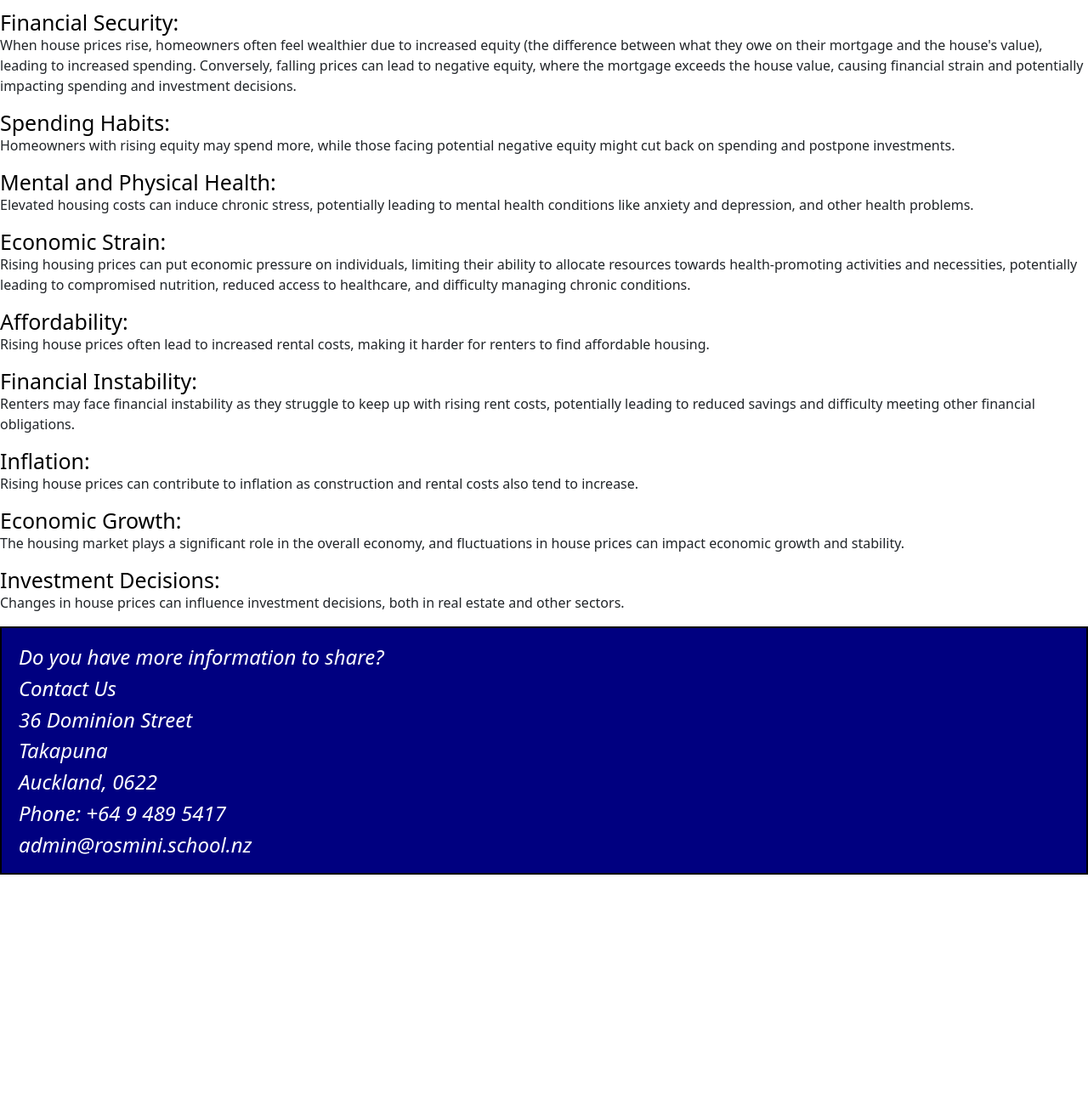
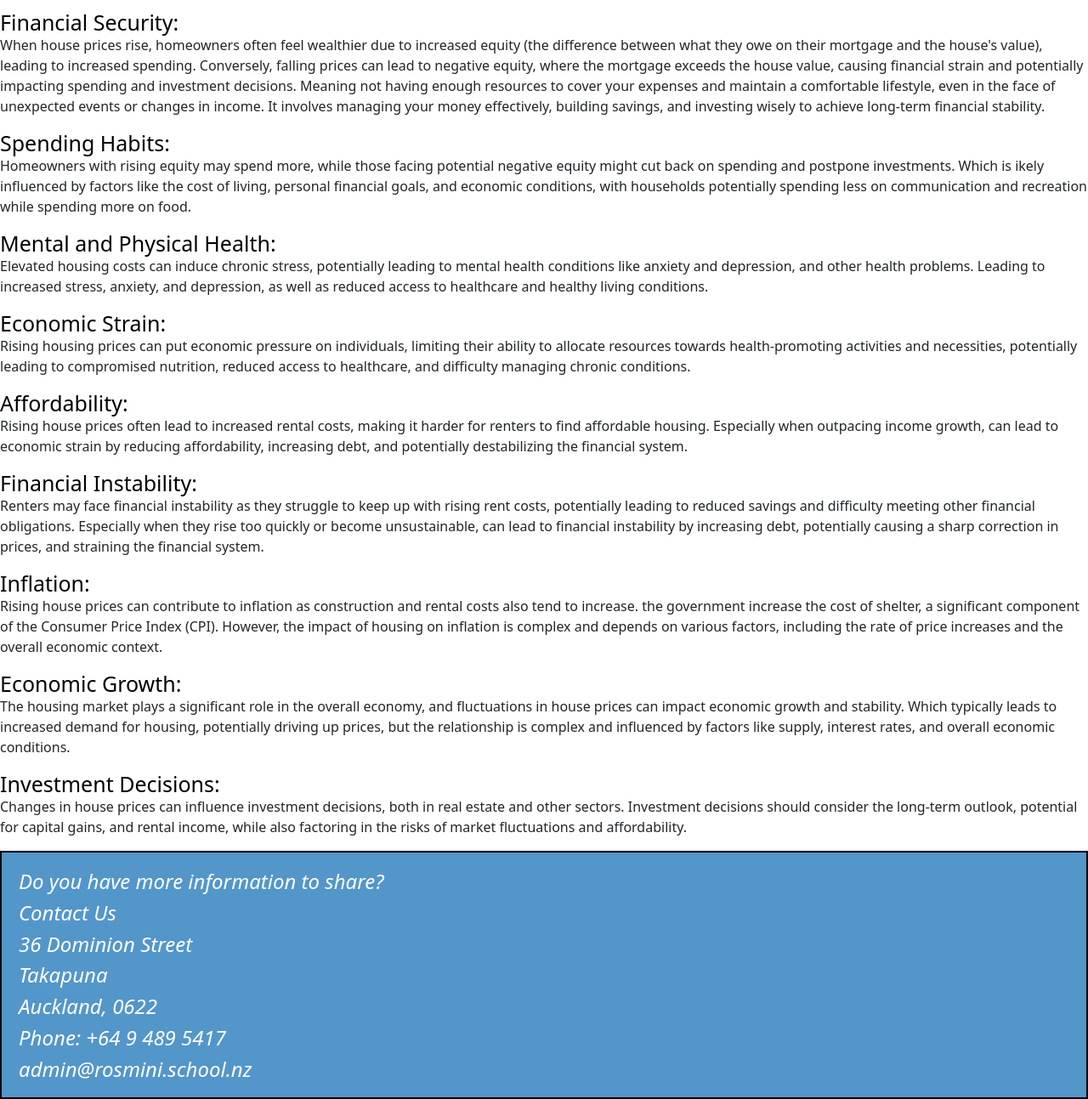
Before and after one commit to XDMenma/dte_asessment_yr13, a PHP site: page /Main/affect.php in a window 1280 px wide. Shown: the part 333-1626 px from the top of the page at 85% size. Before the commit the page ends 1362 px from the top, so only its background shows below. Run offline with PHP 8.4, Linux system fonts and the light colour scheme.

Commit message:
write a message

```diff
--- a/public/Main/Solution.php
+++ b/public/Main/Solution.php
@@ -4,7 +4,8 @@
 <h1>What can we do to help</h1>
 <p>A multifaceted strategy is necessary to address the global issue of rising housing prices.
 First and foremost, it is imperative to increase the supply of housing, which can be done by building more reasonably priced homes, easing zoning regulations, and providing incentives to developers who construct affordable units.
-Tax laws should also be changed to discourage speculative real estate investments and encourage the construction of affordable housing. Additionally, underutilised land or vacant properties could be taxed to encourage their use. Rent-to-own programs, low-interest loans, and down payment assistance for first-time homebuyers can all help people get into the housing market.
+Tax laws should also be changed to discourage speculative real estate investments and encourage the construction of affordable housing. Additionally, underutilised land or vacant properties could be taxed to encourage their use.
+Rent-to-own programs, low-interest loans, and down payment assistance for first-time homebuyers can all help people get into the housing market.
 Additionally, increasing rental housing options and enhancing public transportation can ease the strain on urban housing markets, allowing people to live in suburban areas while still having access to jobs and amenities.</p>
 
 <form>
--- a/public/Main/affect.php
+++ b/public/Main/affect.php
@@ -5,21 +5,33 @@
 <p>Rising or falling house prices significantly impact people's financial well-being, spending habits, and even their mental and physical health, influencing everything from housing affordability to investment decisions.
 <p>Here's a more detailed look at the effects of house price fluctuations:</p>
 <h2>Financial Security:</h2>
-<p>When house prices rise, homeowners often feel wealthier due to increased equity (the difference between what they owe on their mortgage and the house's value), leading to increased spending. Conversely, falling prices can lead to negative equity, where the mortgage exceeds the house value, causing financial strain and potentially impacting spending and investment decisions.</p>
+<p>When house prices rise, homeowners often feel wealthier due to increased equity (the difference between what they owe on their mortgage and the house's value), leading to increased spending. Conversely,
+falling prices can lead to negative equity, where the mortgage exceeds the house value, causing financial strain and potentially impacting spending and investment decisions.
+Meaning not having enough resources to cover your expenses and maintain a comfortable lifestyle, even in the face of unexpected events or changes in income.
+It involves managing your money effectively, building savings, and investing wisely to achieve long-term financial stability.</p>
 <h2>Spending Habits:</h2>
-<p>Homeowners with rising equity may spend more, while those facing potential negative equity might cut back on spending and postpone investments.</p>
+<p>Homeowners with rising equity may spend more, while those facing potential negative equity might cut back on spending and postpone investments.
+Which is ikely influenced by factors like the cost of living, personal financial goals, and economic conditions, with households potentially spending less on communication and recreation while spending more on food.</p>
 <h2>Mental and Physical Health:</h2>
-<p>Elevated housing costs can induce chronic stress, potentially leading to mental health conditions like anxiety and depression, and other health problems.</p>
+<p>Elevated housing costs can induce chronic stress, potentially leading to mental health conditions like anxiety and depression, and other health problems.
+Leading to increased stress, anxiety, and depression, as well as reduced access to healthcare and healthy living conditions.</p>
 <h2>Economic Strain:</h2>
-<p>Rising housing prices can put economic pressure on individuals, limiting their ability to allocate resources towards health-promoting activities and necessities, potentially leading to compromised nutrition, reduced access to healthcare, and difficulty managing chronic conditions.</p>
+<p>Rising housing prices can put economic pressure on individuals, limiting their ability to allocate resources towards health-promoting activities and necessities,
+potentially leading to compromised nutrition, reduced access to healthcare, and difficulty managing chronic conditions.</p>
 <h2>Affordability:</h2>
-<p>Rising house prices often lead to increased rental costs, making it harder for renters to find affordable housing.</p>
+<p>Rising house prices often lead to increased rental costs, making it harder for renters to find affordable housing.
+Especially when outpacing income growth, can lead to economic strain by reducing affordability, increasing debt, and potentially destabilizing the financial system.</p>
 <h2>Financial Instability:</h2>
-<p>Renters may face financial instability as they struggle to keep up with rising rent costs, potentially leading to reduced savings and difficulty meeting other financial obligations.</p>
+<p>Renters may face financial instability as they struggle to keep up with rising rent costs, potentially leading to reduced savings and difficulty meeting other financial obligations.
+Especially when they rise too quickly or become unsustainable, can lead to financial instability by increasing debt, potentially causing a sharp correction in prices, and straining the financial system. </p>
 <h2>Inflation:</h2>
-<p>Rising house prices can contribute to inflation as construction and rental costs also tend to increase.</p>
+<p>Rising house prices can contribute to inflation as construction and rental costs also tend to increase.
+the government increase the cost of shelter, a significant component of the Consumer Price Index (CPI). However, the impact of housing on inflation is complex and depends on various factors,
+including the rate of price increases and the overall economic context. </p>
 <h2>Economic Growth:</h2>
-<p>The housing market plays a significant role in the overall economy, and fluctuations in house prices can impact economic growth and stability.</p>
+<p>The housing market plays a significant role in the overall economy, and fluctuations in house prices can impact economic growth and stability.
+Which typically leads to increased demand for housing, potentially driving up prices, but the relationship is complex and influenced by factors like supply, interest rates, and overall economic conditions. </p>
 <h2>Investment Decisions:</h2>
-<p>Changes in house prices can influence investment decisions, both in real estate and other sectors.</p>
+<p>Changes in house prices can influence investment decisions, both in real estate and other sectors.
+Investment decisions should consider the long-term outlook, potential for capital gains, and rental income, while also factoring in the risks of market fluctuations and affordability. </p>
 <?php include (SHARED_PATH . "/footer.php") ?>
--- a/public/stylesheet/styles.css
+++ b/public/stylesheet/styles.css
@@ -9,7 +9,7 @@ h3{
 	font-size: 50;
 	color: Black;
 	display:flex;
-	justify-content:left;
+	text-align: center;
 	margin: 0;
 }
 h2{
@@ -18,9 +18,10 @@ h2{
 	display:flex;
 	margin: 0;
 }
+
 /*Footer*/
 footer{
-	background-color: #000080;
+	background-color: #5396ca;
 	border-top: 2px solid black;
 	border-bottom: 2px solid black;
 	font-size: 3pt;
@@ -37,7 +38,7 @@ footer{
 
 /*Header*/
 header{
-	background-color: #000080;
+	background-color: #5396ca;
 	border-bottom: 3px solid black;
 	height: 180px;
 }
@@ -46,6 +47,7 @@ header img{
 	border-top: 2px solid black;
 	border-right: 2px solid black;
 	border-left: 2px solid black;
+	background-color: white;
 	display:flex;
 	justify-content: center;
 }
@@ -107,11 +109,16 @@ nav a:hover{
 	padding-left: 200px;
 	padding-right: 200px;
 }
-.carousel-slide{
-	background-color: #33a6ff;
+.carousel{
+	background-color: #5c6768;
 }
+.Information{
+	background-color: white;
+	padding: 0%;
+}
+
 /*Issue page*/
-#Poor img{
+.Poor{
 	border-bottom: 2px solid black;
 	border-top: 2px solid black;
 	border-right: 2px solid black;
@@ -119,3 +126,7 @@ nav a:hover{
 	display:flex;
 	justify-content: center;
 }
+.Info{
+	background-color: #a1bbbd;
+	border-bottom: black;
+}
```
Also changed, not shown: public/Home.php (+11 -2 lines), public/Main/Problem/issue.php (+22 -7 lines).
